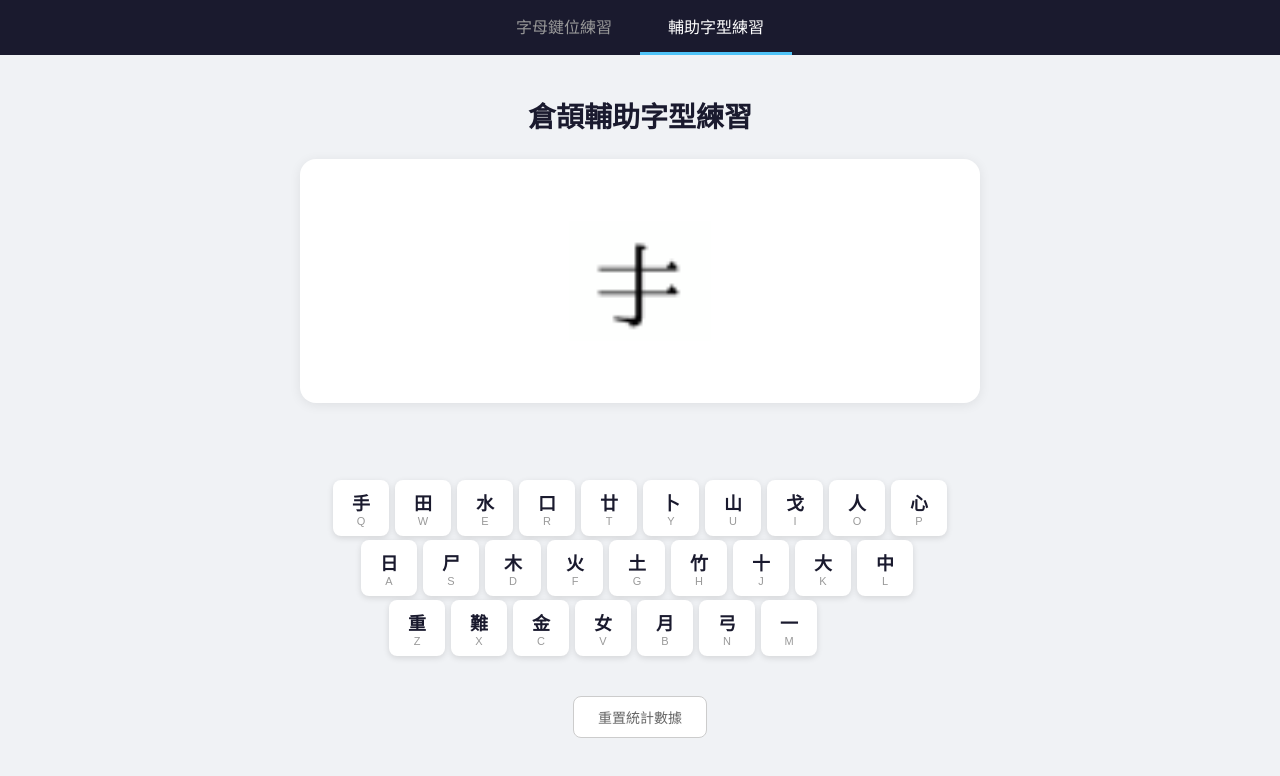
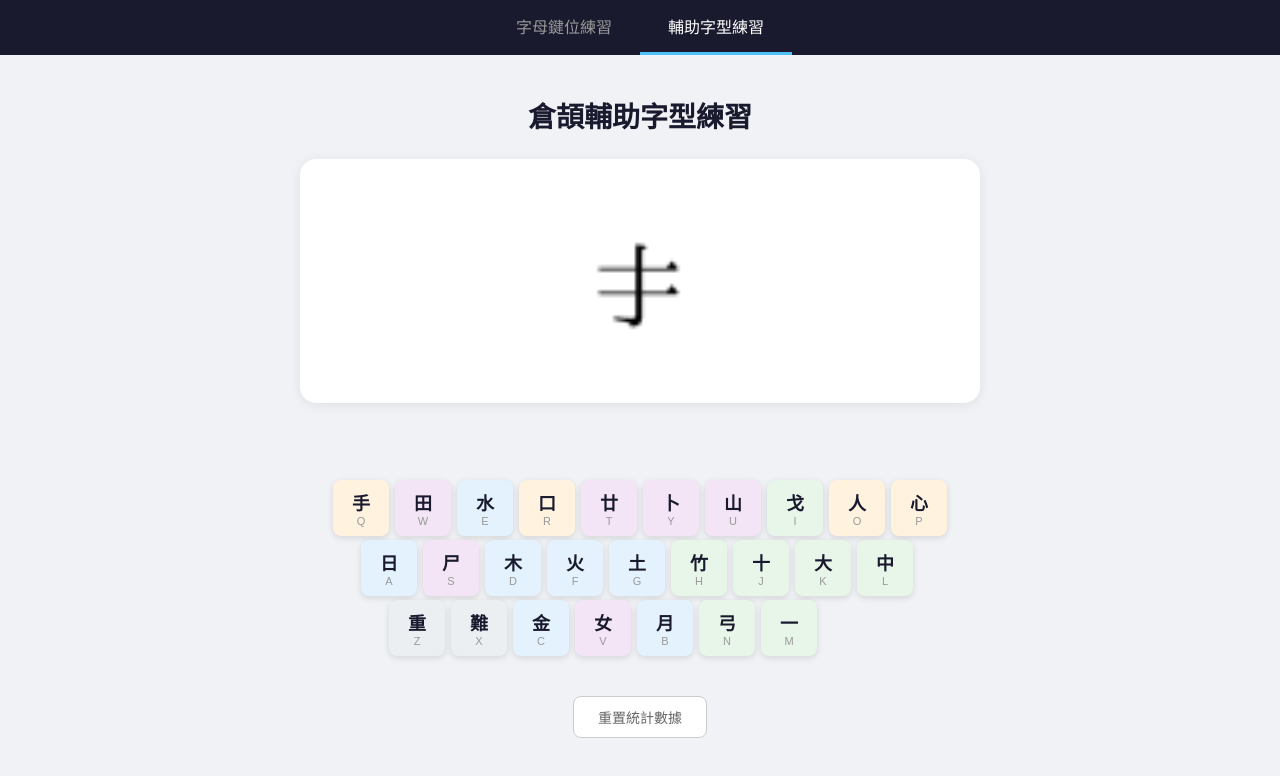
Before and after one commit to Spike-Leung/cangjie-input-method-practice, a React (Vite) app: page /shape-practice in a window 1280 px wide. Shown: the top 776 px of the page. Built offline with nearby package versions, Linux system fonts and the light colour scheme.

Commit message:
feat: color-code keyboard keys by Cangjie category

```diff
--- a/src/components/Keyboard.tsx
+++ b/src/components/Keyboard.tsx
@@ -1,5 +1,5 @@
 import { useEffect, useCallback } from "react";
-import { cangjieLetters } from "../data/letterMap";
+import { cangjieLetters, LETTER_CATEGORY } from "../data/letterMap";
 
 interface KeyboardProps {
   onKeyPress: (key: string) => void;
@@ -74,12 +74,13 @@ export function Keyboard({
                 ? `key-${highlightColor}`
                 : "";
             const scopeClass = isFiltered ? "key-scope-off" : "";
+            const catClass = `key-cat-${LETTER_CATEGORY[key] || ""}`;
 
             if (editMode) {
               return (
                 <button
                   key={key}
-                  className={`key ${scopeClass} ${hasMapping ? "" : "key-disabled"}`}
+                  className={`key ${catClass} ${scopeClass} ${hasMapping ? "" : "key-disabled"}`}
                   onClick={() => hasMapping && onToggleKey?.(key)}
                   disabled={!hasMapping}
                 >
@@ -94,7 +95,7 @@ export function Keyboard({
             return (
               <button
                 key={key}
-                className={`key ${colorClass} ${scopeClass} ${hasMapping && !isFiltered ? "" : "key-disabled"}`}
+                className={`key ${catClass} ${colorClass} ${scopeClass} ${hasMapping && !isFiltered ? "" : "key-disabled"}`}
                 onClick={() => hasMapping && !isFiltered && onKeyPress(key)}
                 disabled={!hasMapping || !!isFiltered}
               >
--- a/src/data/letterMap.ts
+++ b/src/data/letterMap.ts
@@ -29,6 +29,19 @@ export const cangjieLetters: Record<string, string> = {
 
 export const LETTERS = Object.keys(cangjieLetters);
 
+export type CangjieCategory = "philosophy" | "stroke" | "body" | "shape" | "special";
+
+export const LETTER_CATEGORY: Record<string, CangjieCategory> = {
+  A: "philosophy", B: "philosophy", C: "philosophy", D: "philosophy",
+  E: "philosophy", F: "philosophy", G: "philosophy",
+  H: "stroke", I: "stroke", J: "stroke", K: "stroke",
+  L: "stroke", M: "stroke", N: "stroke",
+  O: "body", P: "body", Q: "body", R: "body",
+  S: "shape", T: "shape", U: "shape", V: "shape",
+  W: "shape", Y: "shape",
+  X: "special", Z: "special",
+};
+
 export function getLetter(key: string): string {
   return cangjieLetters[key] ?? "";
 }
--- a/src/index.css
+++ b/src/index.css
@@ -162,6 +162,26 @@ body {
   user-select: none;
 }
 
+.key-cat-philosophy {
+  background: #e3f2fd;
+}
+
+.key-cat-stroke {
+  background: #e8f5e9;
+}
+
+.key-cat-body {
+  background: #fff3e0;
+}
+
+.key-cat-shape {
+  background: #f3e5f5;
+}
+
+.key-cat-special {
+  background: #eceff1;
+}
+
 .key:hover:not(:disabled) {
   transform: translateY(-1px);
   box-shadow: 0 3px 8px rgba(0, 0, 0, 0.18);
```
